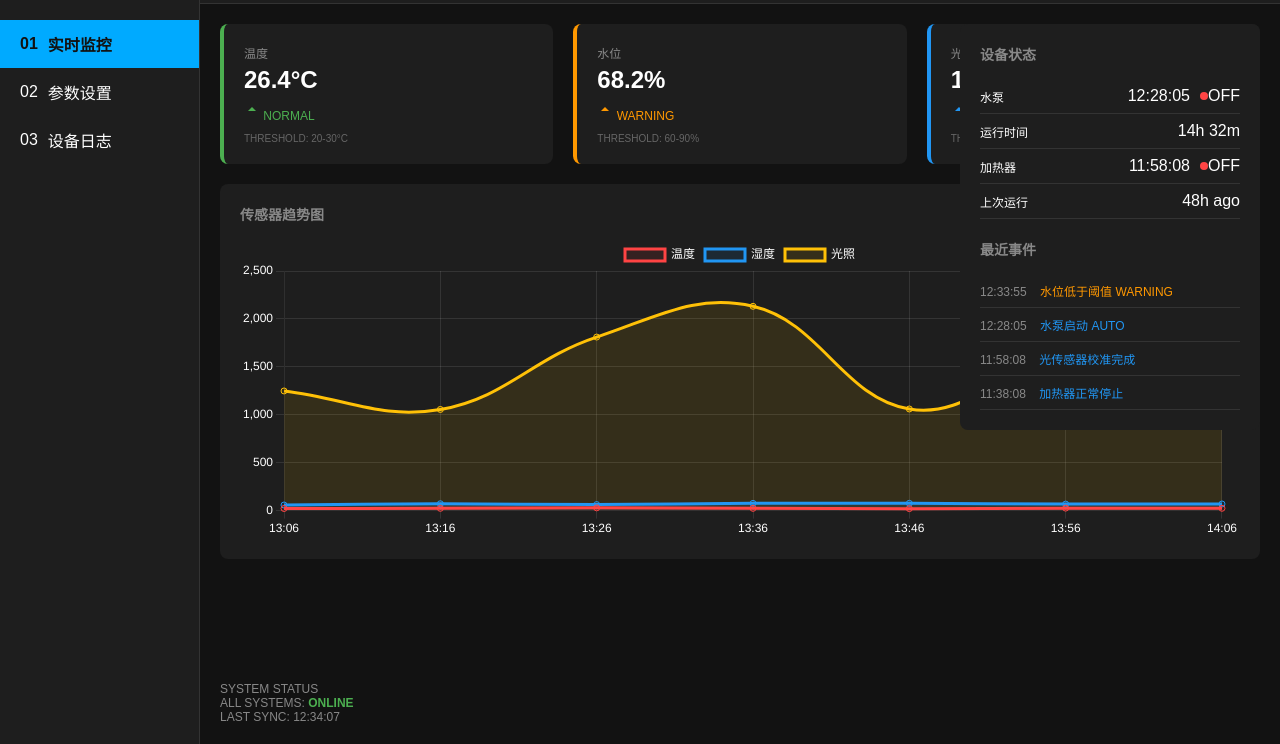
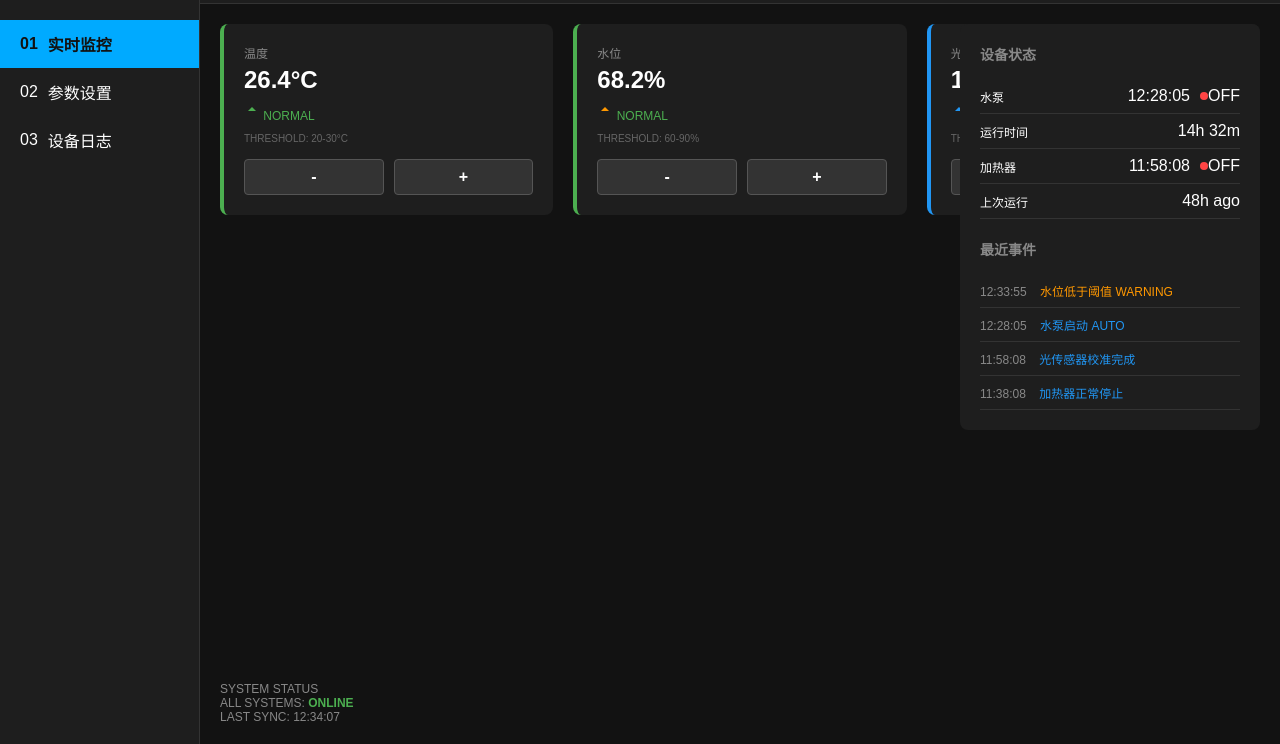
Before and after one commit to 2301406109-lgtm/-, a website: page index.html in a window 1280 px wide. Shown: the part 56-800 px from the top of the page. Drawn offline with nearby package versions, Linux system fonts and the light colour scheme.

Commit message:
移除传感器趋势图，添加参数调整功能

```diff
--- a/index.html
+++ b/index.html
@@ -4,7 +4,6 @@
     <meta charset="UTF-8">
     <meta name="viewport" content="width=device-width, initial-scale=1.0">
     <title>单片机控制器 - 实时监控</title>
-    <script src="https://cdn.jsdelivr.net/npm/chart.js"></script>
     <style>
         * {
             margin: 0;
@@ -158,6 +157,28 @@
             font-size: 10px;
             color: #666;
             margin-top: 10px;
+        }
+
+        .control-buttons {
+            margin-top: 15px;
+            display: flex;
+            gap: 10px;
+        }
+
+        .adjust-btn {
+            flex: 1;
+            padding: 8px;
+            background-color: #333;
+            color: white;
+            border: 1px solid #555;
+            border-radius: 4px;
+            cursor: pointer;
+            font-size: 16px;
+            font-weight: bold;
+        }
+
+        .adjust-btn:hover {
+            background-color: #444;
         }
 
         /* 图表区域 */
@@ -334,6 +355,10 @@
                             <span style="color: #4CAF50;">NORMAL</span>
                         </div>
                         <div class="threshold">THRESHOLD: 20-30°C</div>
+                        <div class="control-buttons">
+                            <button class="adjust-btn" onclick="adjustValue('temperature', -1)">-</button>
+                            <button class="adjust-btn" onclick="adjustValue('temperature', 1)">+</button>
+                        </div>
                     </div>
 
                     <div class="data-card warning">
@@ -346,6 +371,10 @@
                             <span style="color: #ff9800;">WARNING</span>
                         </div>
                         <div class="threshold">THRESHOLD: 60-90%</div>
+                        <div class="control-buttons">
+                            <button class="adjust-btn" onclick="adjustValue('humidity', -1)">-</button>
+                            <button class="adjust-btn" onclick="adjustValue('humidity', 1)">+</button>
+                        </div>
                     </div>
 
                     <div class="data-card optimal">
@@ -358,14 +387,10 @@
                             <span style="color: #2196F3;">OPTIMAL</span>
                         </div>
                         <div class="threshold">THRESHOLD: 800-2000 lux</div>
-                    </div>
-                </div>
-
-                <!-- 传感器趋势图 -->
-                <div class="chart-section">
-                    <h3>传感器趋势图</h3>
-                    <div class="chart-container">
-                        <canvas id="sensorChart"></canvas>
+                        <div class="control-buttons">
+                            <button class="adjust-btn" onclick="adjustValue('light', -50)">-</button>
+                            <button class="adjust-btn" onclick="adjustValue('light', 50)">+</button>
+                        </div>
                     </div>
                 </div>
 
@@ -433,119 +458,92 @@
     </div>
 
     <script>
-        // 生成模拟数据
-        function generateData() {
-            const labels = [];
-            const temperatureData = [];
-            const humidityData = [];
-            const lightData = [];
+        // 全局变量存储当前值
+        let currentValues = {
+            temperature: 26.4,
+            humidity: 68.2,
+            light: 1240
+        };
 
-            const now = new Date();
-            for (let i = 6; i >= 0; i--) {
-                const time = new Date(now.getTime() - i * 10 * 60000); // 每10分钟一个数据点
-                labels.push(time.getHours() + ':' + (time.getMinutes() < 10 ? '0' : '') + time.getMinutes());
+        // 参数调整函数
+        function adjustValue(type, delta) {
+            switch(type) {
+                case 'temperature':
+                    currentValues.temperature = Math.max(0, Math.min(100, currentValues.temperature + delta));
+                    document.querySelector('.data-card:nth-child(1) .value').textContent = currentValues.temperature.toFixed(1) + '°C';
+                    updateStatus();
+                    break;
+                case 'humidity':
+                    currentValues.humidity = Math.max(0, Math.min(100, currentValues.humidity + delta));
+                    document.querySelector('.data-card:nth-child(2) .value').textContent = currentValues.humidity.toFixed(1) + '%';
+                    updateStatus();
+                    break;
+                case 'light':
+                    currentValues.light = Math.max(0, Math.min(5000, currentValues.light + delta));
+                    document.querySelector('.data-card:nth-child(3) .value').textContent = Math.round(currentValues.light) + ' lux';
+                    updateStatus();
+                    break;
+            }
+            console.log('调整参数:', type, '新值:', currentValues[type]);
+        }
 
-                // 生成趋势数据
-                temperatureData.push(20 + Math.random() * 10 + i * 0.2);
-                humidityData.push(60 + Math.random() * 20 - i * 0.5);
-                lightData.push(800 + Math.random() * 1200 + i * 50);
+        // 更新状态显示
+        function updateStatus() {
+            // 更新温度状态
+            const tempCard = document.querySelector('.data-card:nth-child(1)');
+            tempCard.className = 'data-card';
+            if (currentValues.temperature >= 20 && currentValues.temperature <= 30) {
+                tempCard.classList.add('normal');
+                tempCard.querySelector('.trend span').textContent = 'NORMAL';
+                tempCard.querySelector('.trend span').style.color = '#4CAF50';
+            } else if (currentValues.temperature < 20) {
+                tempCard.classList.add('warning');
+                tempCard.querySelector('.trend span').textContent = 'LOW';
+                tempCard.querySelector('.trend span').style.color = '#ff9800';
+            } else {
+                tempCard.classList.add('warning');
+                tempCard.querySelector('.trend span').textContent = 'HIGH';
+                tempCard.querySelector('.trend span').style.color = '#ff4444';
             }
 
-            return { labels, temperatureData, humidityData, lightData };
-        }
+            // 更新水位状态
+            const humidityCard = document.querySelector('.data-card:nth-child(2)');
+            humidityCard.className = 'data-card';
+            if (currentValues.humidity >= 60 && currentValues.humidity <= 90) {
+                humidityCard.classList.add('normal');
+                humidityCard.querySelector('.trend span').textContent = 'NORMAL';
+                humidityCard.querySelector('.trend span').style.color = '#4CAF50';
+            } else if (currentValues.humidity < 60) {
+                humidityCard.classList.add('warning');
+                humidityCard.querySelector('.trend span').textContent = 'LOW';
+                humidityCard.querySelector('.trend span').style.color = '#ff9800';
+            } else {
+                humidityCard.classList.add('warning');
+                humidityCard.querySelector('.trend span').textContent = 'HIGH';
+                humidityCard.querySelector('.trend span').style.color = '#ff4444';
+            }
 
-        // 初始化图表
-        function initChart() {
-            const ctx = document.getElementById('sensorChart').getContext('2d');
-            const data = generateData();
-
-            const chart = new Chart(ctx, {
-                type: 'line',
-                data: {
-                    labels: data.labels,
-                    datasets: [
-                        {
-                            label: '温度',
-                            data: data.temperatureData,
-                            borderColor: '#ff4444',
-                            backgroundColor: 'rgba(255, 68, 68, 0.1)',
-                            tension: 0.4,
-                            fill: true
-                        },
-                        {
-                            label: '湿度',
-                            data: data.humidityData,
-                            borderColor: '#2196F3',
-                            backgroundColor: 'rgba(33, 150, 243, 0.1)',
-                            tension: 0.4,
-                            fill: true
-                        },
-                        {
-                            label: '光照',
-                            data: data.lightData,
-                            borderColor: '#ffc107',
-                            backgroundColor: 'rgba(255, 193, 7, 0.1)',
-                            tension: 0.4,
-                            fill: true
-                        }
-                    ]
-                },
-                options: {
-                    responsive: true,
-                    maintainAspectRatio: false,
-                    plugins: {
-                        legend: {
-                            position: 'top',
-                            labels: {
-                                color: '#ffffff'
-                            }
-                        }
-                    },
-                    scales: {
-                        x: {
-                            grid: {
-                                color: 'rgba(255, 255, 255, 0.1)'
-                            },
-                            ticks: {
-                                color: '#ffffff'
-                            }
-                        },
-                        y: {
-                            grid: {
-                                color: 'rgba(255, 255, 255, 0.1)'
-                            },
-                            ticks: {
-                                color: '#ffffff'
-                            }
-                        }
-                    }
-                }
-            });
-
-            return chart;
-        }
-
-        // 定期更新数据
-        function updateData() {
-            const data = generateData();
-            chart.data.labels = data.labels;
-            chart.data.datasets[0].data = data.temperatureData;
-            chart.data.datasets[1].data = data.humidityData;
-            chart.data.datasets[2].data = data.lightData;
-            chart.update();
-
-            // 更新卡片数据
-            document.querySelector('.data-card:nth-child(1) .value').textContent = data.temperatureData[data.temperatureData.length - 1].toFixed(1) + '°C';
-            document.querySelector('.data-card:nth-child(2) .value').textContent = data.humidityData[data.humidityData.length - 1].toFixed(1) + '%';
-            document.querySelector('.data-card:nth-child(3) .value').textContent = Math.round(data.lightData[data.lightData.length - 1]) + ' lux';
+            // 更新光照状态
+            const lightCard = document.querySelector('.data-card:nth-child(3)');
+            lightCard.className = 'data-card';
+            if (currentValues.light >= 800 && currentValues.light <= 2000) {
+                lightCard.classList.add('optimal');
+                lightCard.querySelector('.trend span').textContent = 'OPTIMAL';
+                lightCard.querySelector('.trend span').style.color = '#2196F3';
+            } else if (currentValues.light < 800) {
+                lightCard.classList.add('warning');
+                lightCard.querySelector('.trend span').textContent = 'LOW';
+                lightCard.querySelector('.trend span').style.color = '#ff9800';
+            } else {
+                lightCard.classList.add('warning');
+                lightCard.querySelector('.trend span').textContent = 'HIGH';
+                lightCard.querySelector('.trend span').style.color = '#ff4444';
+            }
         }
 
         // 初始化
-        let chart;
         window.onload = function() {
-            chart = initChart();
-            // 每30秒更新一次数据
-            setInterval(updateData, 30000);
+            updateStatus();
         };
 
         // 导航菜单点击事件
```
